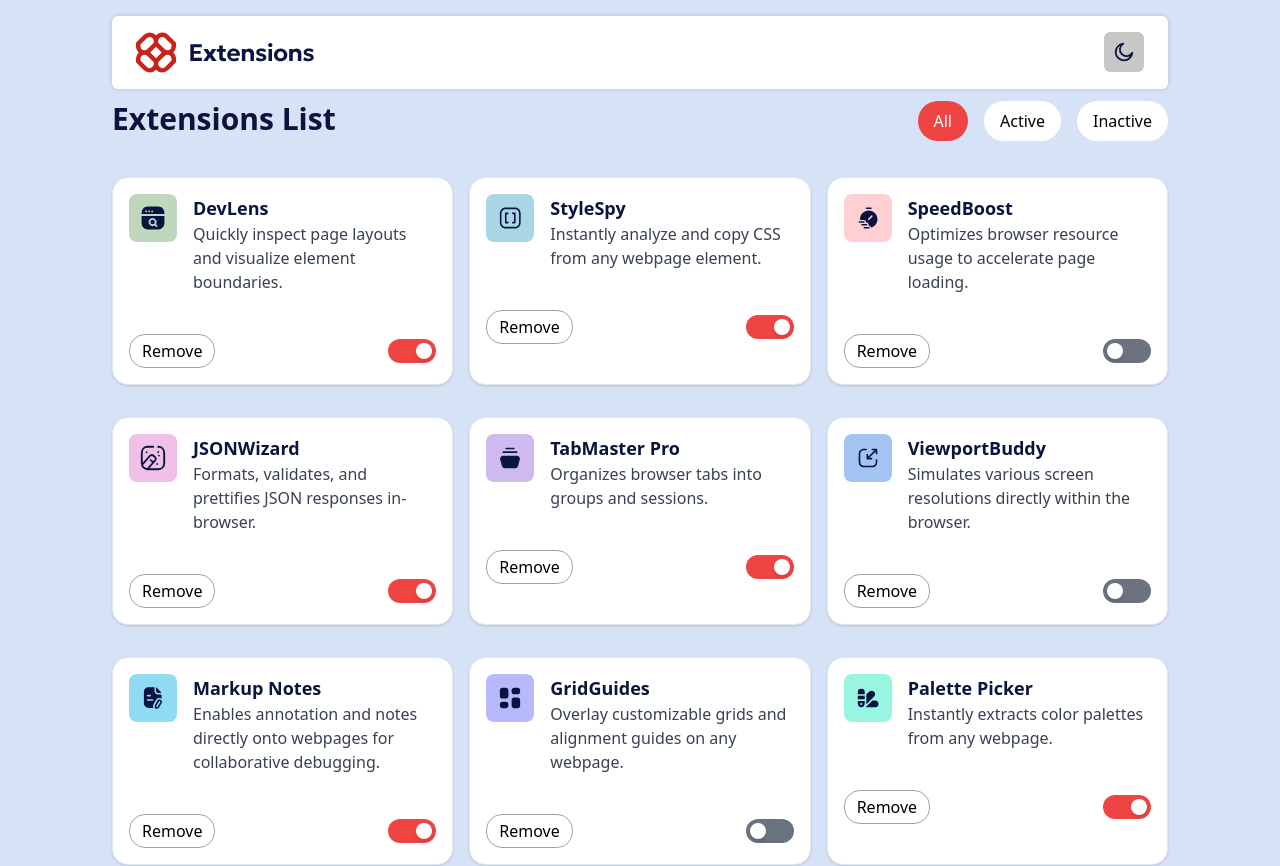
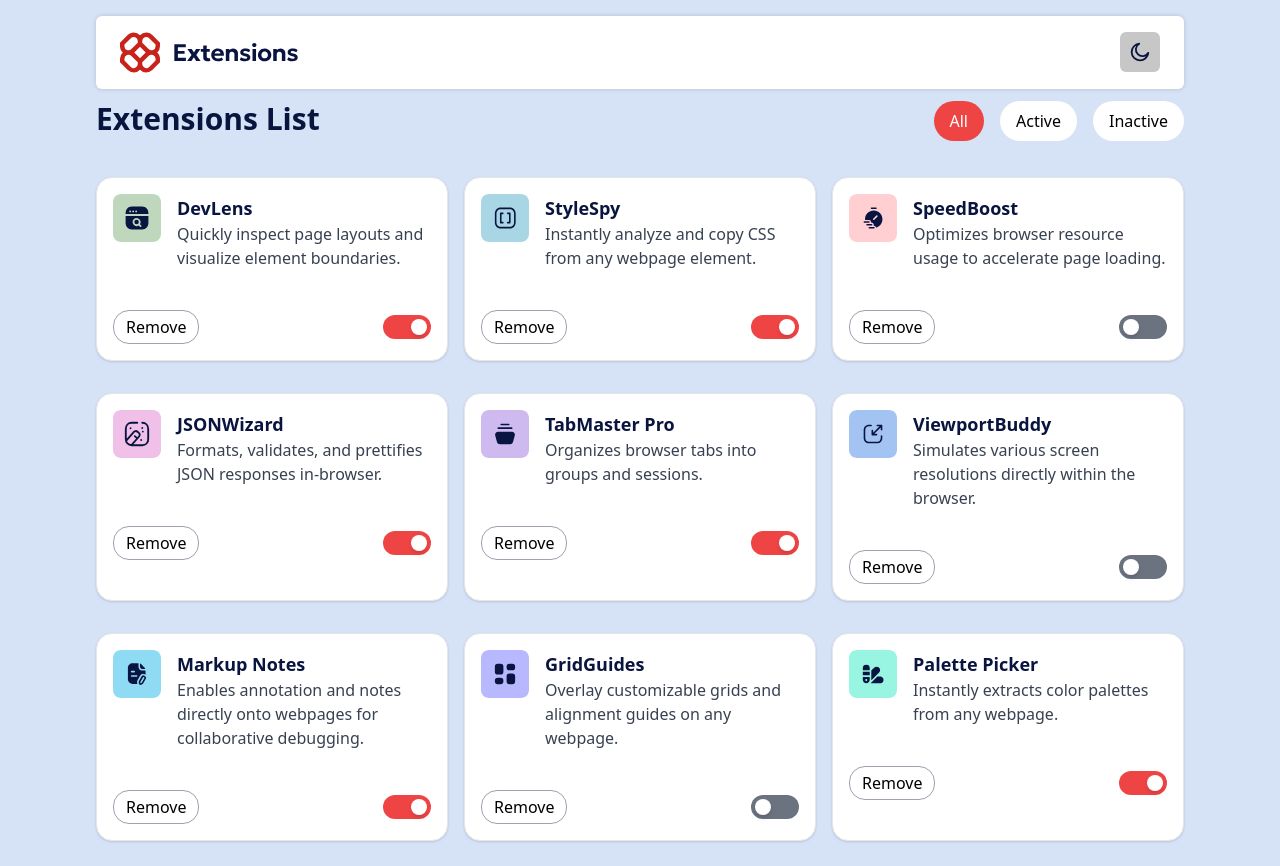
Before and after one commit to dkay9/browser-extension-manager, a React (Create React App) app in the folder my-app/: page / in a window 1280 px wide. Shown: the top 866 px of the page. Built offline with nearby package versions, Linux system fonts and the light colour scheme.

Commit message:
new push

```diff
--- a/my-app/src/App.js
+++ b/my-app/src/App.js
@@ -43,7 +43,7 @@ function App() {
 
   return (
     <div className={darkMode ? 'dark' : ''}>
-      <div className="min-h-screen bg-neutral-200 dark:bg-neutral-900 text-neutral-900 dark:text-neutral-0 py-4 px-28">
+      <div className="min-h-screen bg-neutral-200 dark:bg-neutral-900 text-neutral-900 dark:text-neutral-0 py-4 px-8 md:px-10 lg:px-24">
         <Header
           darkMode={darkMode}
           toggleDarkMode={() => setDarkMode(!darkMode)}
```
